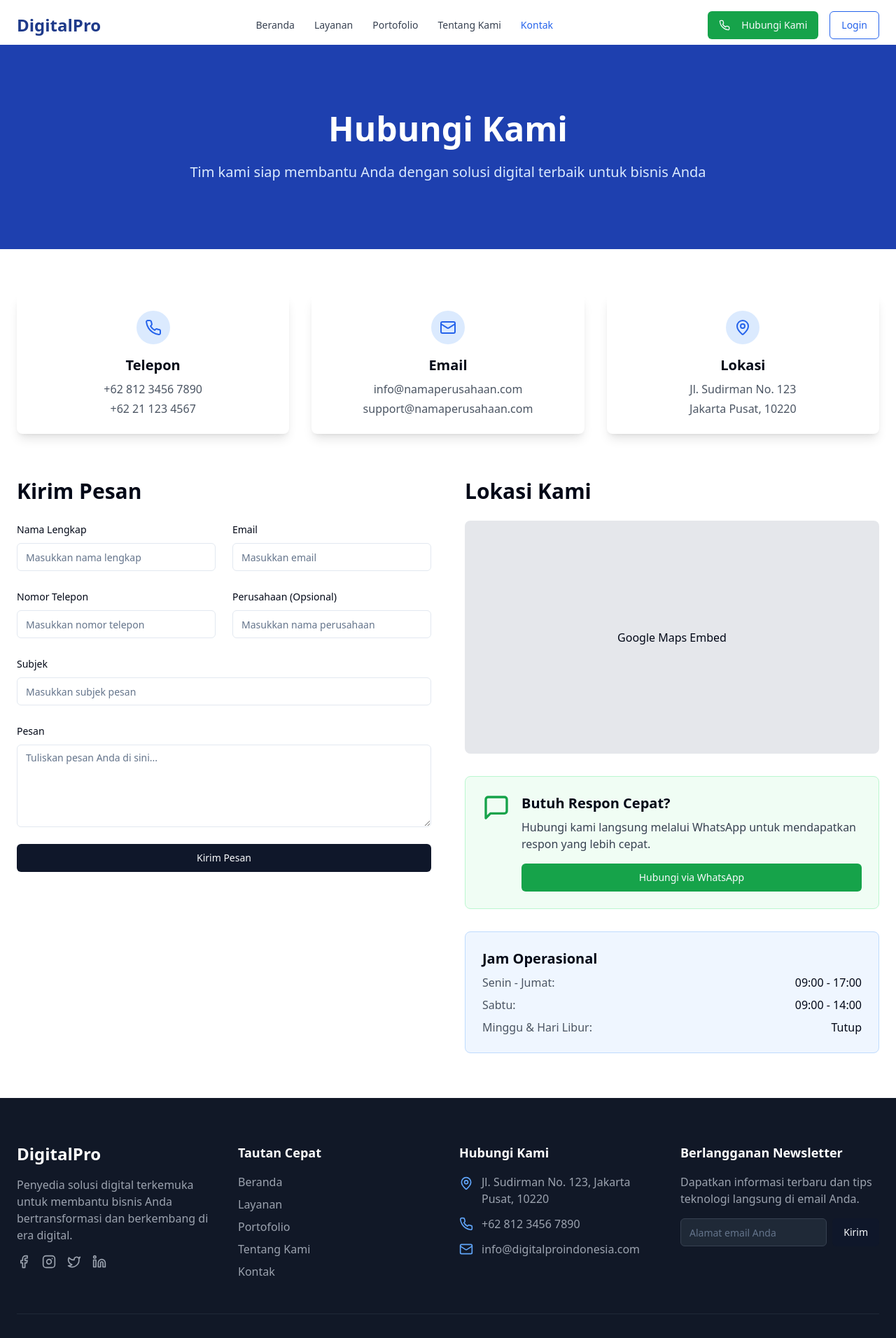
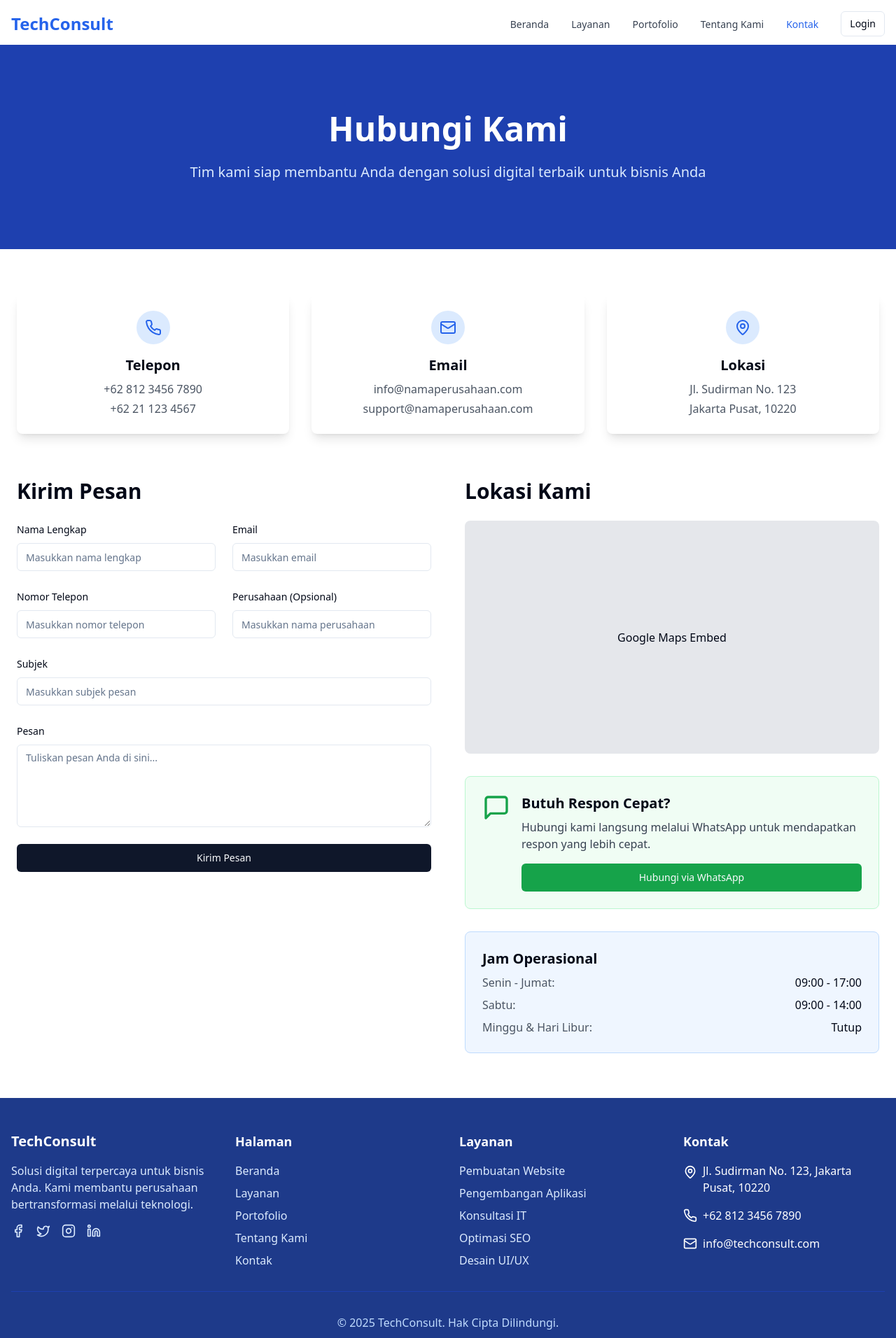
Before and after one commit to MengkimenCute/digital-jasa-mandiri, a React (Vite) app: page /kontak in a window 1280 px wide. Shown: the top 1912 px of the page at 70% size. Built offline with nearby package versions, Linux system fonts and the light colour scheme.

Commit message:
Add more content to pages
Add more content to the pages of the website.

```diff
--- a/src/components/Footer.tsx
+++ b/src/components/Footer.tsx
@@ -1,126 +1,84 @@
 
 import { Link } from "react-router-dom";
-import { Button } from "@/components/ui/button";
-import { Input } from "@/components/ui/input";
 import { Facebook, Instagram, Linkedin, Mail, MapPin, Phone, Twitter } from "lucide-react";
-import { toast } from "@/hooks/use-toast";
 
 const Footer = () => {
-  const handleNewsletterSubmit = (e: React.FormEvent) => {
-    e.preventDefault();
-    const form = e.target as HTMLFormElement;
-    const emailInput = form.elements.namedItem('email') as HTMLInputElement;
-
-    if (emailInput && emailInput.value) {
-      toast({
-        title: "Berhasil Berlangganan",
-        description: "Terima kasih telah berlangganan newsletter kami.",
-      });
-      emailInput.value = '';
-    }
-  };
+  const currentYear = new Date().getFullYear();
 
   return (
-    <footer className="bg-gray-900 text-white">
-      <div className="container mx-auto px-4 md:px-6 pt-16 pb-8">
-        <div className="grid grid-cols-1 md:grid-cols-2 lg:grid-cols-4 gap-8 mb-12">
+    <footer className="bg-blue-900 text-white">
+      <div className="container mx-auto px-4 py-12">
+        <div className="grid grid-cols-1 md:grid-cols-4 gap-8">
           {/* Company Info */}
-          <div>
-            <h3 className="text-2xl font-bold mb-4">DigitalPro</h3>
-            <p className="text-gray-400 mb-4">
-              Penyedia solusi digital terkemuka untuk membantu bisnis Anda bertransformasi dan berkembang di era digital.
+          <div className="md:col-span-1">
+            <h3 className="text-xl font-bold mb-4">TechConsult</h3>
+            <p className="text-blue-100 mb-4">
+              Solusi digital terpercaya untuk bisnis Anda. Kami membantu perusahaan bertransformasi melalui teknologi.
             </p>
             <div className="flex space-x-4">
-              <a href="#" className="text-gray-400 hover:text-white transition-colors">
-                <Facebook className="h-5 w-5" />
+              <a href="#" className="text-blue-100 hover:text-white transition-colors">
+                <Facebook size={20} />
               </a>
-              <a href="#" className="text-gray-400 hover:text-white transition-colors">
-                <Instagram className="h-5 w-5" />
+              <a href="#" className="text-blue-100 hover:text-white transition-colors">
+                <Twitter size={20} />
               </a>
-              <a href="#" className="text-gray-400 hover:text-white transition-colors">
-                <Twitter className="h-5 w-5" />
+              <a href="#" className="text-blue-100 hover:text-white transition-colors">
+                <Instagram size={20} />
               </a>
-              <a href="#" className="text-gray-400 hover:text-white transition-colors">
-                <Linkedin className="h-5 w-5" />
+              <a href="#" className="text-blue-100 hover:text-white transition-colors">
+                <Linkedin size={20} />
               </a>
             </div>
           </div>
 
           {/* Quick Links */}
-          <div>
-            <h3 className="text-lg font-bold mb-4">Tautan Cepat</h3>
+          <div className="md:col-span-1">
+            <h3 className="text-lg font-semibold mb-4">Halaman</h3>
             <ul className="space-y-2">
-              <li>
-                <Link to="/" className="text-gray-400 hover:text-white transition-colors">Beranda</Link>
-              </li>
-              <li>
-                <Link to="/layanan" className="text-gray-400 hover:text-white transition-colors">Layanan</Link>
-              </li>
-              <li>
-                <Link to="/portofolio" className="text-gray-400 hover:text-white transition-colors">Portofolio</Link>
-              </li>
-              <li>
-                <Link to="/tentang-kami" className="text-gray-400 hover:text-white transition-colors">Tentang Kami</Link>
-              </li>
-              <li>
-                <Link to="/kontak" className="text-gray-400 hover:text-white transition-colors">Kontak</Link>
-              </li>
+              <li><Link to="/" className="text-blue-100 hover:text-white transition-colors">Beranda</Link></li>
+              <li><Link to="/layanan" className="text-blue-100 hover:text-white transition-colors">Layanan</Link></li>
+              <li><Link to="/portofolio" className="text-blue-100 hover:text-white transition-colors">Portofolio</Link></li>
+              <li><Link to="/tentang-kami" className="text-blue-100 hover:text-white transition-colors">Tentang Kami</Link></li>
+              <li><Link to="/kontak" className="text-blue-100 hover:text-white transition-colors">Kontak</Link></li>
+            </ul>
+          </div>
+
+          {/* Services */}
+          <div className="md:col-span-1">
+            <h3 className="text-lg font-semibold mb-4">Layanan</h3>
+            <ul className="space-y-2">
+              <li><Link to="/layanan/website" className="text-blue-100 hover:text-white transition-colors">Pembuatan Website</Link></li>
+              <li><Link to="/layanan/aplikasi" className="text-blue-100 hover:text-white transition-colors">Pengembangan Aplikasi</Link></li>
+              <li><Link to="/layanan/konsultasi" className="text-blue-100 hover:text-white transition-colors">Konsultasi IT</Link></li>
+              <li><Link to="/layanan/seo" className="text-blue-100 hover:text-white transition-colors">Optimasi SEO</Link></li>
+              <li><Link to="/layanan/ui-ux" className="text-blue-100 hover:text-white transition-colors">Desain UI/UX</Link></li>
             </ul>
           </div>
 
           {/* Contact Info */}
-          <div>
-            <h3 className="text-lg font-bold mb-4">Hubungi Kami</h3>
-            <ul className="space-y-3">
+          <div className="md:col-span-1">
+            <h3 className="text-lg font-semibold mb-4">Kontak</h3>
+            <ul className="space-y-4">
               <li className="flex items-start">
-                <MapPin className="h-5 w-5 text-blue-400 mr-3 mt-1 flex-shrink-0" />
-                <span className="text-gray-400">
-                  Jl. Sudirman No. 123, Jakarta Pusat, 10220
-                </span>
+                <MapPin size={20} className="mr-2 mt-1 flex-shrink-0" />
+                <span>Jl. Sudirman No. 123, Jakarta Pusat, 10220</span>
               </li>
               <li className="flex items-center">
-                <Phone className="h-5 w-5 text-blue-400 mr-3 flex-shrink-0" />
-                <span className="text-gray-400">+62 812 3456 7890</span>
+                <Phone size={20} className="mr-2 flex-shrink-0" />
+                <span>+62 812 3456 7890</span>
               </li>
               <li className="flex items-center">
-                <Mail className="h-5 w-5 text-blue-400 mr-3 flex-shrink-0" />
-                <span className="text-gray-400">info@digitalproindonesia.com</span>
+                <Mail size={20} className="mr-2 flex-shrink-0" />
+                <span>info@techconsult.com</span>
               </li>
             </ul>
           </div>
-
-          {/* Newsletter */}
-          <div>
-            <h3 className="text-lg font-bold mb-4">Berlangganan Newsletter</h3>
-            <p className="text-gray-400 mb-4">
-              Dapatkan informasi terbaru dan tips teknologi langsung di email Anda.
-            </p>
-            <form onSubmit={handleNewsletterSubmit} className="space-y-2">
-              <div className="flex">
-                <Input
-                  type="email"
-                  name="email"
-                  placeholder="Alamat email Anda"
-                  className="bg-gray-800 border-gray-700 text-white"
-                  required
-                />
-                <Button type="submit" className="ml-2">Kirim</Button>
-              </div>
-            </form>
-          </div>
         </div>
 
-        <div className="border-t border-gray-800 pt-8">
-          <div className="flex flex-col md:flex-row justify-between items-center">
-            <p className="text-gray-500 text-sm mb-4 md:mb-0">
-              &copy; {new Date().getFullYear()} DigitalPro. Hak Cipta Dilindungi.
-            </p>
-            <div className="flex space-x-4">
-              <Link to="#" className="text-gray-500 hover:text-white text-sm">Syarat & Ketentuan</Link>
-              <Link to="#" className="text-gray-500 hover:text-white text-sm">Kebijakan Privasi</Link>
-              <Link to="#" className="text-gray-500 hover:text-white text-sm">FAQ</Link>
-            </div>
-          </div>
+        <div className="border-t border-blue-800 mt-8 pt-8 text-center">
+          <p className="text-blue-200">
+            &copy; {currentYear} TechConsult. Hak Cipta Dilindungi.
+          </p>
         </div>
       </div>
     </footer>
--- a/src/components/Header.tsx
+++ b/src/components/Header.tsx
@@ -1,172 +1,109 @@
 
 import { useState, useEffect } from "react";
 import { Link, useLocation } from "react-router-dom";
-import { Button } from "@/components/ui/button";
-import { Phone, Menu, X } from "lucide-react";
+import { Menu, X } from "lucide-react";
+import { Button } from "./ui/button";
+
+const menuItems = [
+  { text: "Beranda", path: "/" },
+  { text: "Layanan", path: "/layanan" },
+  { text: "Portofolio", path: "/portofolio" },
+  { text: "Tentang Kami", path: "/tentang-kami" },
+  { text: "Kontak", path: "/kontak" },
+];
 
 const Header = () => {
+  const [isMenuOpen, setIsMenuOpen] = useState(false);
+  const [isScrolled, setIsScrolled] = useState(false);
   const location = useLocation();
-  const [isScrolled, setIsScrolled] = useState(false);
-  const [isMenuOpen, setIsMenuOpen] = useState(false);
-
-  const navigation = [
-    { name: "Beranda", href: "/" },
-    { name: "Layanan", href: "/layanan" },
-    { name: "Portofolio", href: "/portofolio" },
-    { name: "Tentang Kami", href: "/tentang-kami" },
-    { name: "Kontak", href: "/kontak" }
-  ];
 
   useEffect(() => {
     const handleScroll = () => {
-      const scrollPosition = window.scrollY;
-      setIsScrolled(scrollPosition > 10);
+      setIsScrolled(window.scrollY > 20);
     };
 
     window.addEventListener("scroll", handleScroll);
     return () => window.removeEventListener("scroll", handleScroll);
   }, []);
 
-  // Close mobile menu when navigating
+  // Close mobile menu when route changes
   useEffect(() => {
     setIsMenuOpen(false);
   }, [location.pathname]);
 
-  const handleWhatsAppClick = () => {
-    const message = encodeURIComponent("Halo, saya ingin konsultasi dengan tim Anda.");
-    window.open(`https://wa.me/6281234567890?text=${message}`, "_blank");
-  };
-
   return (
     <header
-      className={`fixed top-0 left-0 right-0 z-50 transition-all duration-300 ${
-        isScrolled
-          ? "bg-white shadow-md py-2"
-          : "bg-transparent py-4"
+      className={`fixed top-0 left-0 right-0 z-40 transition-all duration-300 ${
+        isScrolled ? "bg-white shadow-md py-2" : "bg-transparent py-4"
       }`}
     >
-      <div className="container mx-auto px-4 md:px-6">
-        <div className="flex items-center justify-between">
-          {/* Logo */}
-          <Link to="/" className="flex items-center">
-            <span
-              className={`text-2xl font-bold ${
-                isScrolled || location.pathname !== "/" ? "text-blue-900" : "text-white"
-              }`}
-            >
-              DigitalPro
-            </span>
+      <div className="container mx-auto px-4 flex justify-between items-center">
+        <Link to="/" className="text-2xl font-bold text-blue-600">
+          TechConsult
         </Link>
 
         {/* Desktop Navigation */}
-          <nav className="hidden md:flex items-center space-x-1">
-            {navigation.map((item) => (
+        <nav className="hidden md:flex items-center space-x-8">
+          <ul className="flex space-x-8">
+            {menuItems.map((item) => (
+              <li key={item.path}>
                 <Link
-                key={item.name}
-                to={item.href}
-                className={`px-3 py-2 text-sm font-medium rounded-md transition-colors ${
-                  location.pathname === item.href
-                    ? isScrolled || location.pathname !== "/"
+                  to={item.path}
+                  className={`text-sm font-medium transition-colors ${
+                    location.pathname === item.path
                       ? "text-blue-600"
-                      : "text-white bg-white/20"
-                    : isScrolled || location.pathname !== "/"
-                    ? "text-gray-700 hover:text-blue-600"
-                    : "text-white/80 hover:text-white hover:bg-white/20"
+                      : "text-gray-700 hover:text-blue-600"
                   }`}
                 >
-                {item.name}
+                  {item.text}
                 </Link>
+              </li>
             ))}
-          </nav>
-
-          {/* Call to Action */}
-          <div className="hidden md:flex items-center space-x-4">
-            <Button
-              onClick={handleWhatsAppClick}
-              className={`${
-                isScrolled || location.pathname !== "/"
-                  ? "bg-green-600 hover:bg-green-700"
-                  : "bg-white text-green-600 hover:bg-white/90"
-              }`}
-            >
-              <Phone className="mr-2 h-4 w-4" />
-              Hubungi Kami
-            </Button>
-
+          </ul>
           <Link to="/login">
-              <Button
-                variant="outline"
-                className={`${
-                  isScrolled || location.pathname !== "/"
-                    ? "border-blue-600 text-blue-600 hover:bg-blue-50"
-                    : "border-white text-white hover:bg-white/10"
-                }`}
-              >
+            <Button variant="outline" size="sm">
               Login
             </Button>
           </Link>
+        </nav>
+
+        {/* Mobile Menu Button */}
+        <button
+          className="md:hidden text-gray-700"
+          onClick={() => setIsMenuOpen(!isMenuOpen)}
+        >
+          {isMenuOpen ? <X size={24} /> : <Menu size={24} />}
+        </button>
       </div>
 
-          {/* Mobile menu button */}
-          <div className="flex md:hidden">
-            <button
-              type="button"
-              onClick={() => setIsMenuOpen(!isMenuOpen)}
-              className={`p-2 rounded-md ${
-                isScrolled || location.pathname !== "/"
-                  ? "text-gray-700"
-                  : "text-white"
+      {/* Mobile Navigation */}
+      {isMenuOpen && (
+        <div className="md:hidden bg-white shadow-lg">
+          <nav className="container mx-auto px-4 py-4">
+            <ul className="space-y-4">
+              {menuItems.map((item) => (
+                <li key={item.path}>
+                  <Link
+                    to={item.path}
+                    className={`block py-2 text-sm font-medium ${
+                      location.pathname === item.path
+                        ? "text-blue-600"
+                        : "text-gray-700"
                     }`}
                   >
-              <span className="sr-only">Open menu</span>
-              {isMenuOpen ? (
-                <X className="h-6 w-6" aria-hidden="true" />
-              ) : (
-                <Menu className="h-6 w-6" aria-hidden="true" />
-              )}
-            </button>
-          </div>
-        </div>
-      </div>
-
-      {/* Mobile menu */}
-      {isMenuOpen && (
-        <div className="md:hidden bg-white border-t">
-          <div className="container mx-auto px-4 py-2">
-            <div className="flex flex-col space-y-1 py-3">
-              {navigation.map((item) => (
-                <Link
-                  key={item.name}
-                  to={item.href}
-                  className={`px-3 py-2 text-base font-medium rounded-md ${
-                    location.pathname === item.href
-                      ? "text-blue-600 bg-blue-50"
-                      : "text-gray-700 hover:text-blue-600 hover:bg-blue-50"
-                  }`}
-                >
-                  {item.name}
+                    {item.text}
                   </Link>
+                </li>
               ))}
-              <div className="pt-4 space-y-2">
-                <Button
-                  onClick={handleWhatsAppClick}
-                  className="w-full bg-green-600 hover:bg-green-700"
-                >
-                  <Phone className="mr-2 h-4 w-4" />
-                  Hubungi Kami
-                </Button>
-
-                <Link to="/login" className="block">
-                  <Button
-                    variant="outline"
-                    className="w-full border-blue-600 text-blue-600 hover:bg-blue-50"
-                  >
+              <li>
+                <Link to="/login" className="block py-2">
+                  <Button variant="outline" size="sm" className="w-full">
                     Login
                   </Button>
                 </Link>
-              </div>
-            </div>
-          </div>
+              </li>
+            </ul>
+          </nav>
         </div>
       )}
     </header>
```
Lines whose indentation alone changed are shown as unchanged.
